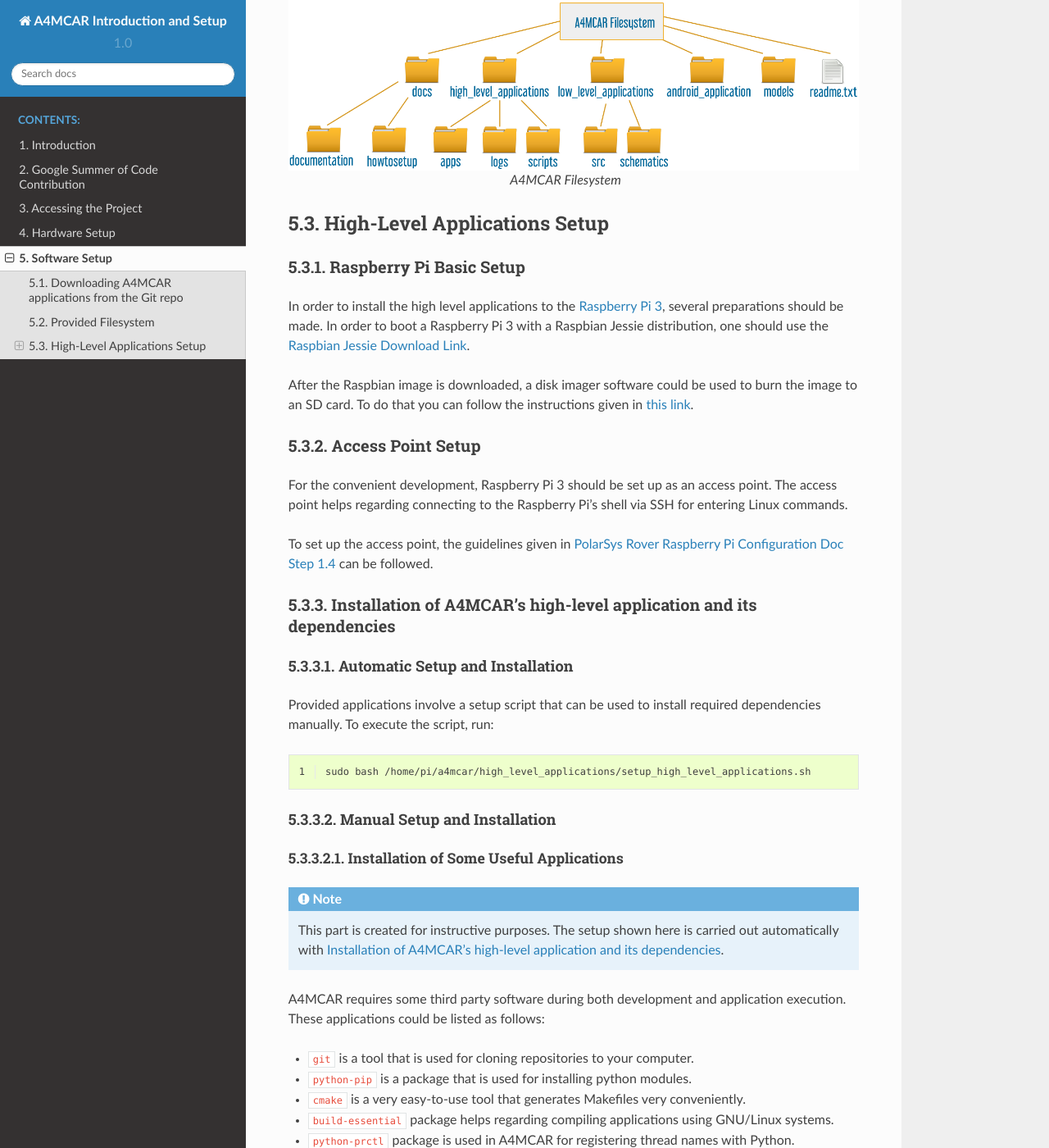
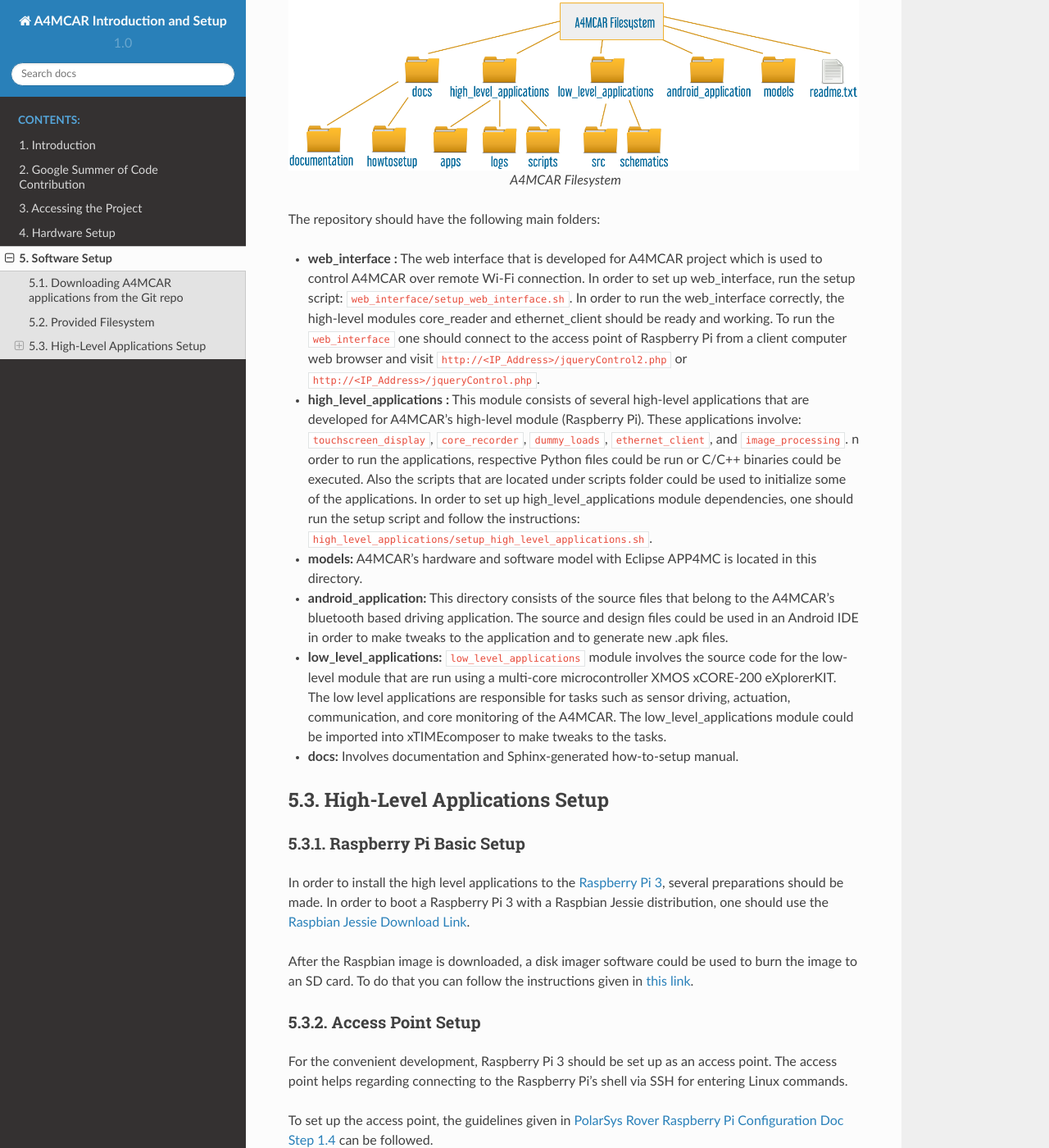
Before and after one commit to mozcelikors/a4mcar, a Sphinx documentation site: the page built from docs/howtosetup/source/content/software.rst, in a window 1280 px wide and 1400 px high, scrolled down 755 px. Shown: the whole window at 82% size. Built offline with Sphinx 7.4.7 and the Read the Docs theme 2.0.0, drawn with Linux system fonts in a browser that asks for light colours.

Commit message:
Documentation updated.
Signed-off-by: mozcelikors <mozcelikors@gmail.com>

```diff
--- a/docs/howtosetup/source/content/more.rst
+++ b/docs/howtosetup/source/content/more.rst
@@ -30,7 +30,7 @@ Two documentations are delivered with A4MCAR project:
 
 * This A4MCAR Introduction and Setup manual that is hosted under `http://a4mcar.readthedocs.io <http://a4mcar.readthedocs.io>`_.
 
-* The comprehensive documentation of A4MCAR which address research focuses can be accessed using `This PDF <http://www.thewebblog.net/a4mcar_documentation.pdf>`_
+* The comprehensive documentation of A4MCAR which address research focuses can be accessed using `This PDF <https://gitlab.idial.institute/RPublic/A4mcar_documentation/raw/master/a4mcar_documentation.pdf>`_
 
 
 External Links
--- a/docs/howtosetup/source/content/software.rst
+++ b/docs/howtosetup/source/content/software.rst
@@ -41,6 +41,21 @@ Provided Filesystem
    :align: center
 
    A4MCAR Filesystem
+
+The repository should have the following main folders:
+
+*	**web_interface :**  The web interface that is developed for A4MCAR project which is used to control A4MCAR over remote Wi-Fi connection. In order to set up web_interface, run the setup script: ``web_interface/setup_web_interface.sh``. In order to run the web_interface correctly, the high-level modules core_reader and ethernet_client should be ready and working. To run the ``web_interface`` one should connect to the access point of Raspberry Pi from a client computer web browser and visit ``http://<IP_Address>/jqueryControl2.php`` or ``http://<IP_Address>/jqueryControl.php``.
+
+*	**high_level_applications :**  This module consists of several high-level applications that are developed for A4MCAR's high-level module (Raspberry Pi). These applications involve: ``touchscreen_display``, ``core_recorder``, ``dummy_loads``, ``ethernet_client``, and ``image_processing``. n order to run the applications, respective Python files could be run or C/C++ binaries could be executed. Also the scripts that are located under scripts folder could be used to initialize some of the applications. In order to set up high_level_applications module dependencies, one should run the setup script and follow the instructions: ``high_level_applications/setup_high_level_applications.sh``.
+
+*	**models:**  A4MCAR's hardware and software model with Eclipse APP4MC is located in this directory.
+
+*	**android_application:**  This directory consists of the source files that belong to the A4MCAR's bluetooth based driving application. The source and design files could be used in an Android IDE in order to make tweaks to the application and to generate new .apk files.
+
+*	**low_level_applications:**  ``low_level_applications`` module involves the source code for the low-level module that are run using a multi-core microcontroller XMOS xCORE-200 eXplorerKIT. The low level applications are responsible for tasks such as sensor driving, actuation, communication, and core monitoring of the A4MCAR. The low_level_applications module could be imported into xTIMEcomposer to make tweaks to the tasks.
+
+*	**docs:**  Involves documentation and Sphinx-generated how-to-setup manual.
+
 
 *******************************
 High-Level Applications Setup
```
Also changed, not shown: 11 other files.
